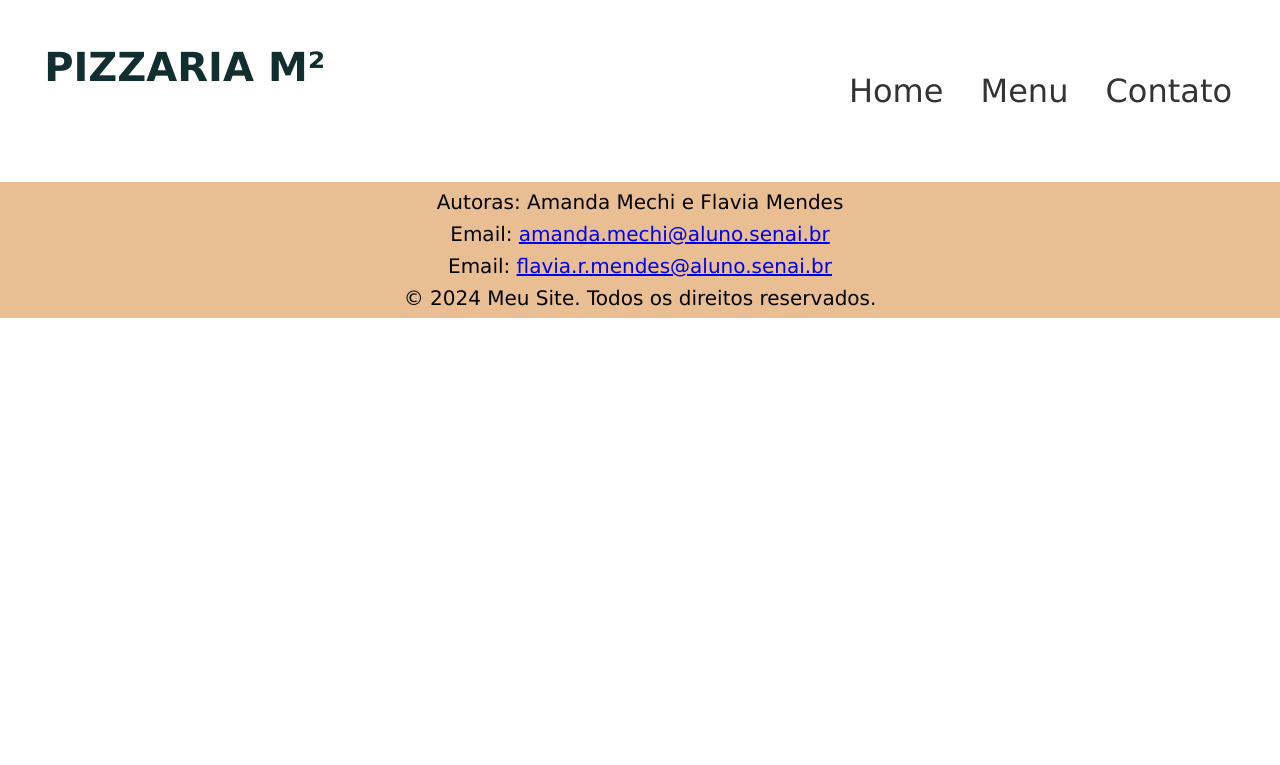
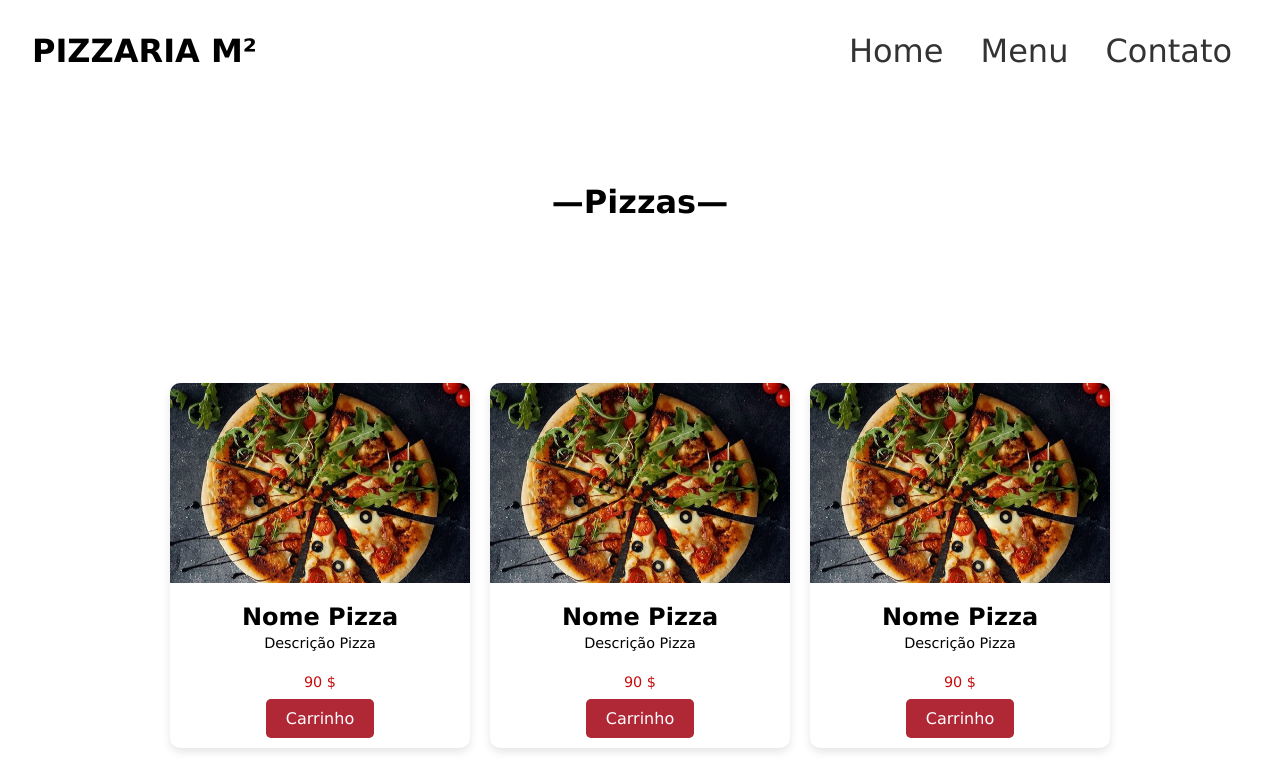
Before and after one commit to flaviamendes17/PizzariaM-2, a plain HTML site: page menu.html in a window 1280 px wide. Shown: the top 765 px of the page. Drawn offline with Linux system fonts and the light colour scheme; a web font is replaced by a local one.

Commit message:
Categoria Pizzas adicionada

```diff
--- a/css/styles.css
+++ b/css/styles.css
@@ -105,24 +105,83 @@ footer {
     border-radius: 10px;
     font-size: 16px;
   }
-  h1{
-    text-align: center;
-    margin-bottom: 3rem;
-    color: #122e2f;
-    font-size: 40px;
-    padding: 1%;
-    margin-top: 20;
-  }
-  h2 {
-    text-align: center;
-    padding: 1%;
-    margin-top: 10;
+  /*MENU*/
+
+  .heading{
+
+  display: flex;
+  justify-content: center;
+  align-items: center;
+  height:  200px;
+  padding-bottom: 4%;
+  font-weight: bold;
   }
 
-.container-form{
-  display: flex;
-  justify-content: center;
-  flex-wrap: wrap;
-  margin-top: 2rem;
-  margin-bottom: 3rem;
+
+
+  .container {
+    display: flex;
+    flex-wrap: wrap;
+    justify-content: center;
+    padding: 20px;
 }
+
+.cartao {
+    background-color: #fff;
+    border-radius: 10px;
+    margin: 10px;
+    overflow: hidden;
+    width: 300px;
+    box-shadow: 0 4px 8px rgba(0,0,0,0.1);
+}
+
+.cartao img {
+    width: 100%;
+    height: 200px;
+    object-fit: cover;
+    display: block;
+}
+
+.cartao-body {
+    padding: 20px;
+    text-align: center;
+}
+
+.cartao-titulo {
+    font-size: 1.5rem;
+    margin-bottom: 10px;
+}
+
+.texto-cartao {
+    color: #ca0c0c;
+    font-size: 0.9rem;
+    margin-bottom: 15px;
+}
+.descricao-cartao{
+  color: #000000;
+  font-size: 0.9rem;
+  margin-bottom: 15px;
+}
+
+
+categoria-bebida {
+    text-align: center;
+    font-size: 2rem;
+    margin-bottom: 20px;
+    font-weight: bold;
+    width: 100%;
+
+}
+
+.btn {
+  background-color: #b02736;
+  color: rgb(255, 255, 255);
+  padding: 10px 20px;
+  text-decoration: none;
+  border-radius: 5px;
+  transition: background-color 0.3s ease;
+  background-color: 0.3s ease;
+  }
+ .btn:hover {
+  background-color: #ff1b1b;
+  }
--- a/menu.html
+++ b/menu.html
@@ -20,7 +20,101 @@
     </header>
 
 
+    <div class="menu">
+        <div class="heading">
+            <h1>&mdash;Pizzas&mdash;</h1>
 
+        </div>
+
+    <div class="container">
+
+  <div class="cartao">
+            <img src="/img/pizza1.jpg" alt="Pizza 2">
+            <div class="cartao-body">
+                <h2 class="titulo-cartao">Nome Pizza</h2>
+                <p class="descricao-cartao">Descrição Pizza</p>
+                <p class="texto-cartao">90 $</p>
+                <a href="#" class="btn">Carrinho</a>
+            </div>
+        </div>
+
+        <div class="cartao">
+            <img src="/img/pizza1.jpg" alt="Pizza 2">
+            <div class="cartao-body">
+                <h2 class="titulo-cartao">Nome Pizza</h2>
+                <p class="descricao-cartao">Descrição Pizza</p>
+                <p class="texto-cartao">90 $</p>
+                <a href="#" class="btn">Carrinho</a>
+            </div>
+        </div>
+
+        <div class="cartao">
+            <img src="./img/pizza1.jpg" alt="Pizza 3">
+            <div class="cartao-body">
+                <h2 class="titulo-cartao">Nome Pizza</h2>
+                <p class="descricao-cartao">Descrição Pizza</p>
+                <p class="texto-cartao">90 $</p>
+                <a href="#" class="btn">Carrinho</a>
+            </div>
+        </div>
+
+        <div class="cartao">
+            <img src="/img/pizza1.jpg" alt="Pizza 4">
+            <div class="cartao-body">
+                <h2 class="titulo-cartao">Nome Pizza</h2>
+                <p class="descricao-cartao">Descrição Pizza</p>
+                <p class="texto-cartao">90 $</p>
+                <a href="#" class="btn">Carrinho</a>
+            </div>
+        </div>
+
+    </div>
+
+    <div class="menu">
+        <div class="heading">
+            <h1>&mdash;Bebidas&mdash;</h1>
+
+        </div>
+
+        <div class="cartao">
+            <img src="/img/bebida1.jpg" alt="Bebida">
+            <div class="cartao-body">
+                <h2 class="titulo-cartao">Nome Bebida</h2>
+                <p class="descricao-cartao">Descrição Bebida</p>
+                <p class="texto-cartao">90 $</p>
+                <a href="#" class="btn">Carrinho</a>
+            </div>
+        </div>
+
+        <div class="cartao">
+            <img src="/img/bebida1.jpg" alt="Bebida">
+            <div class="cartao-body">
+                <h2 class="titulo-cartao">Nome Bebida</h2>
+                <p class="descricao-cartao">Descrição Bebida</p>
+                <p class="texto-cartao">90 $</p>
+                <a href="#" class="btn">Carrinho</a>
+            </div>
+        </div>
+
+        <div class="cartao">
+            <img src="/img/bebida1.jpg" alt="Bebida">
+            <div class="cartao-body">
+                <h2 class="titulo-cartao">Nome Bebida</h2>
+                <p class="descricao-cartao">Descrição Bebida</p>
+                <p class="texto-cartao">90 $</p>
+                <a href="#" class="btn">Carrinho</a>
+            </div>
+        </div>
+
+        <div class="cartao">
+            <img src="/img/bebida1.jpg" alt="Bebida">
+            <div class="cartao-body">
+                <h2 class="titulo-cartao">Nome Bebida</h2>
+                <p class="descricao-cartao">Descrição Bebida</p>
+                <p class="texto-cartao">90 $</p>
+                <a href="#" class="btn">Carrinho</a>
+            </div>
+        </div>
 
         <footer>
             <p>Autoras: Amanda Mechi e Flavia Mendes</p>
@@ -28,6 +122,12 @@
             <p>Email: <a href="mailto:flavia.r.mendes@aluno.senai.br">flavia.r.mendes@aluno.senai.br</a></p>
         <p class="footer-copy">&copy; 2024 Meu Site. Todos os direitos reservados.</p>
     </footer>
+</body>
+</html>
+
+
+
+
 
 
 
@@ -38,4 +138,5 @@
 
 
 </body>
+
 </html>
```
Lines whose indentation alone changed are shown as unchanged.
